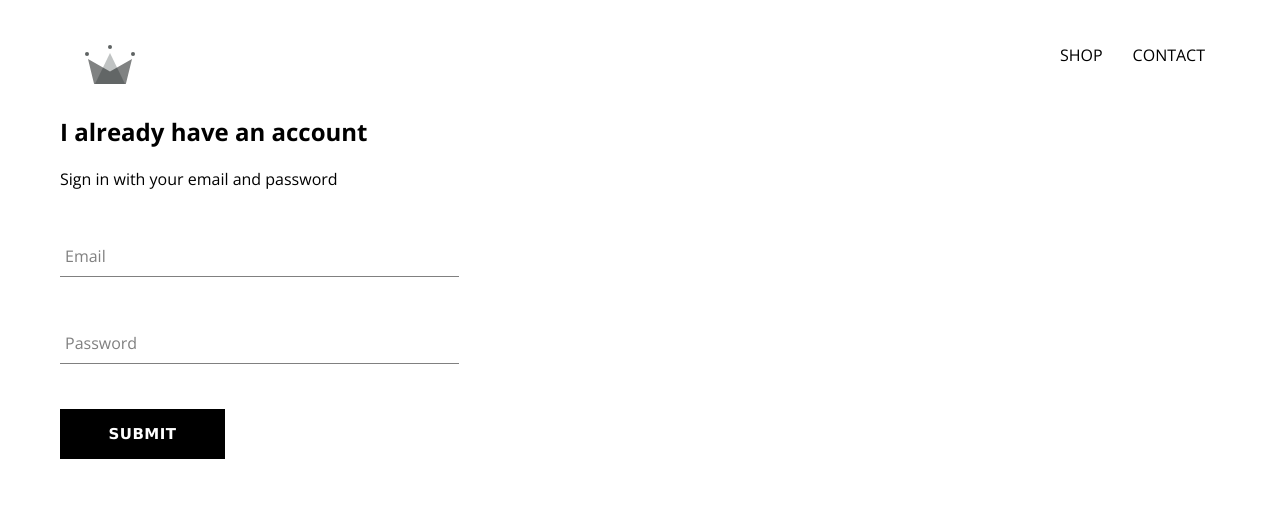
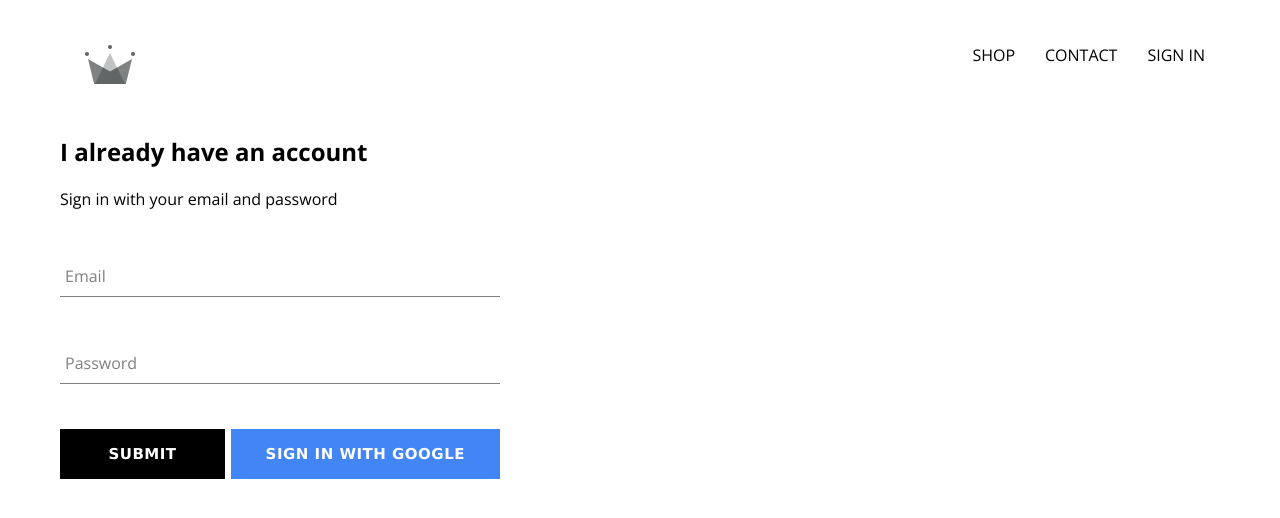
Before and after one commit to kanhaiyadav/crwn-clothings, a React (Create React App) app: page /signin in a window 1280 px wide. Shown: the top 518 px of the page. Built offline with nearby package versions, Linux system fonts and the light colour scheme; no server answers.

Commit message:
integrated firebase for handling signin with google

```diff
--- a/package.json
+++ b/package.json
@@ -8,6 +8,7 @@
     "@testing-library/user-event": "^13.5.0",
     "ajv": "^8.16.0",
     "ajv-keywords": "^5.1.0",
+    "firebase": "^10.12.2",
     "node-sass": "^9.0.0",
     "react": "^18.3.1",
     "react-dom": "^18.3.1",
@@ -38,5 +39,8 @@
       "last 1 firefox version",
       "last 1 safari version"
     ]
+  },
+  "devDependencies": {
+    "env-cmd": "^10.1.0"
   }
 }
--- a/src/App.css
+++ b/src/App.css
@@ -8,3 +8,7 @@
     text-decoration: none;
     color: black;
 }
+
+*{
+    box-sizing: border-box;
+}
--- a/src/App.js
+++ b/src/App.js
@@ -5,25 +5,45 @@
 import ShopPage from './pages/ShopPage/ShopPage.component';
 import Header from './components/header/header.component';
 import SignInSignUpPage from './pages/signin_signup-page/signin_signup-page.component';
+import React from 'react';
+import { auth } from './firebase/firebase.utils';
 
 const SneakersPage = () => (
     <h1>Sneakers Page</h1>
 )
-function App() {
+class App extends React.Component {
+    constructor() {
+        super();
+        this.state = {
+            currentUser: null
+        }
+    }
+    unSubscribeFromAuth = null;
+    componentDidMount() {
+        this.unSubscribeFromAuth = auth.onAuthStateChanged(user => {
+            this.setState({ currentUser: user });
+            console.log(user);
+        })
+    }
+
+    componentWillUnmount() {
+        this.unSubscribeFromAuth();
+    }
+
+    render() {
         return (
             <div>
-            <Header />
+                <Header currentUser={this.state.currentUser}/>
                 <Routes>
                     <Route exact path='/' element={<HomePage />} />
                     <Route exact path='/hats' element={<HatsPage />} />
                     <Route exact path='/sneakers' element={<SneakersPage />} />
                     <Route exact path='/shop' element={<ShopPage />} />
-                <Route exact path='/signin' element={<SignInSignUpPage />} />
+                    <Route exact path='/signin' element={<SignInSignUpPage  />} />
                 </Routes>
             </div>
-
-
         );
+    }
 }
 
 export default App;
--- a/src/components/custom-button/custom-button.component.jsx
+++ b/src/components/custom-button/custom-button.component.jsx
@@ -1,8 +1,8 @@
 import React from "react";
 import "./custom-button.styles.scss";
 
-const CustomButton = ({ children, ...otherProps }) => (
-    <button className="custom-button" {...otherProps}>
+const CustomButton = ({ children, isGoogleSignIn, ...otherProps }) => (
+    <button className={`${isGoogleSignIn ? 'google-sign-in' : ''} custom-button`} {...otherProps}>
         {children}
     </button>
 )
--- a/src/components/custom-button/custom-button.styles.scss
+++ b/src/components/custom-button/custom-button.styles.scss
@@ -1,4 +1,4 @@
-.custom-button{
+.custom-button {
     min-width: 165px;
     width: auto;
     height: 50px;
@@ -9,16 +9,26 @@
     background-color: black;
     color: white;
     text-transform: uppercase;
-    font-family: 'Open Sans Condensed';
+    font-family:'Franklin Gothic Medium', 'Arial Narrow', Arial, sans-serif;
     font-weight: bolder;
     border: none;
     cursor: pointer;
     display: flex;
     justify-content: center;
-    font-family:'Lucida Sans', 'Lucida Sans Regular', 'Lucida Grande', 'Lucida Sans Unicode', Geneva, Verdana, sans-serif;
-    &:hover{
+    font-family: "Lucida Sans", "Lucida Sans Regular", "Lucida Grande", "Lucida Sans Unicode", Geneva, Verdana,
+        sans-serif;
+    &:hover {
         background-color: white;
         color: black;
         border: 1px solid black;
     }
 }
+
+.google-sign-in {
+    background-color: #4285f4;
+    color: white;
+    &:hover {
+        background-color: #357ae8;
+        border: none;
+    }
+}
--- a/src/components/header/header.component.jsx
+++ b/src/components/header/header.component.jsx
@@ -2,9 +2,10 @@
 import './header.component.styles.scss';
 import { Link } from "react-router-dom";
 import { ReactComponent as Logo } from '../../assests/crown.svg';
+import { auth } from "../../firebase/firebase.utils";
 
 
-const Header = () => (
+const Header = ({ currentUser }) => (
     <div className="header">
         <Link className="logo-container" to="/">
             <Logo className="logo" />
@@ -16,6 +17,12 @@
             <Link className="option" to="/shop">
                 CONTACT
             </Link>
+            {
+                currentUser ?
+                    <div className="option" onClick={() => auth.signOut()}>SIGN OUT</div>
+                    :
+                    <Link className="option" to="/signin">SIGN IN</Link>
+            }
         </div>
     </div>
 )
--- a/src/components/header/header.component.styles.scss
+++ b/src/components/header/header.component.styles.scss
@@ -21,5 +21,6 @@
 
     .option {
         padding: 10px 15px;
+        cursor: pointer;
     }
 }
--- a/src/components/singin-form/signin-form.component.jsx
+++ b/src/components/singin-form/signin-form.component.jsx
@@ -2,6 +2,8 @@
 import './signin-form.component.styles.scss';
 import FormInput from "../formInput/form-input.component";
 import CustomButton from "../custom-button/custom-button.component";
+import { signInWithGoogle } from "../../firebase/firebase.utils";
+
 
 class SignIn extends React.Component {
     constructor() {
@@ -45,7 +47,10 @@
                         label={'Password'}
                         required
                     />
-                    <CustomButton type="submit">Submit</CustomButton>
+                    <div className="buttons">
+                        <CustomButton type="submit">Submit</CustomButton>
+                        <CustomButton onClick={signInWithGoogle} isGoogleSignIn>Sign in with Google</CustomButton>
+                    </div>
                 </form>
             </div>
         )
--- a/src/components/singin-form/signin-form.component.styles.scss
+++ b/src/components/singin-form/signin-form.component.styles.scss
@@ -1,3 +1,14 @@
 .sign-in{
-    width: 30vw;
+    width: 440px;
+    display: flex;
+    flex-direction: column;
+
+    .title{
+        margin: 10px 0;
+    }
+
+    .buttons{
+        display: flex;
+        justify-content: space-between;
+    }
 }
--- /dev/null
+++ b/src/firebase/firebase.utils.js
@@ -0,0 +1,29 @@
+import { initializeApp } from "firebase/app";
+import { getAuth, GoogleAuthProvider, signInWithPopup } from "firebase/auth";
+import { getFirestore } from "firebase/firestore";
+
+
+// Your web app's Firebase configuration
+const config = {
+    apiKey: "AIzaSyAaATXScLLfdVtZT6Lgyg1OiUGBpPSoOU8",
+    authDomain: "crwn-clothings-c8d97.firebaseapp.com",
+    projectId: "crwn-clothings-c8d97",
+    storageBucket: "crwn-clothings-c8d97.appspot.com",
+    messagingSenderId: "866323588090",
+    appId: "1:866323588090:web:6a0f21a1c3350392437a43",
+    measurementId: "G-9QNJYCQ5EN"
+};
+
+// Initialize Firebase
+const app = initializeApp(config);
+
+// Initialize Firebase services
+export const auth = getAuth(app);
+export const firestore = getFirestore(app);
+
+// Configure Google Auth Provider
+const provider = new GoogleAuthProvider();
+provider.setCustomParameters({ prompt: 'select_account' }); //this will alway trigger a google select account pop up whenever you click signin with google
+
+// Export functions
+export const signInWithGoogle = () => signInWithPopup(auth, provider);
```
Also changed, not shown: 2 other files (tests, documents, lock files or other folders). Lines whose indentation alone changed are shown as unchanged.
